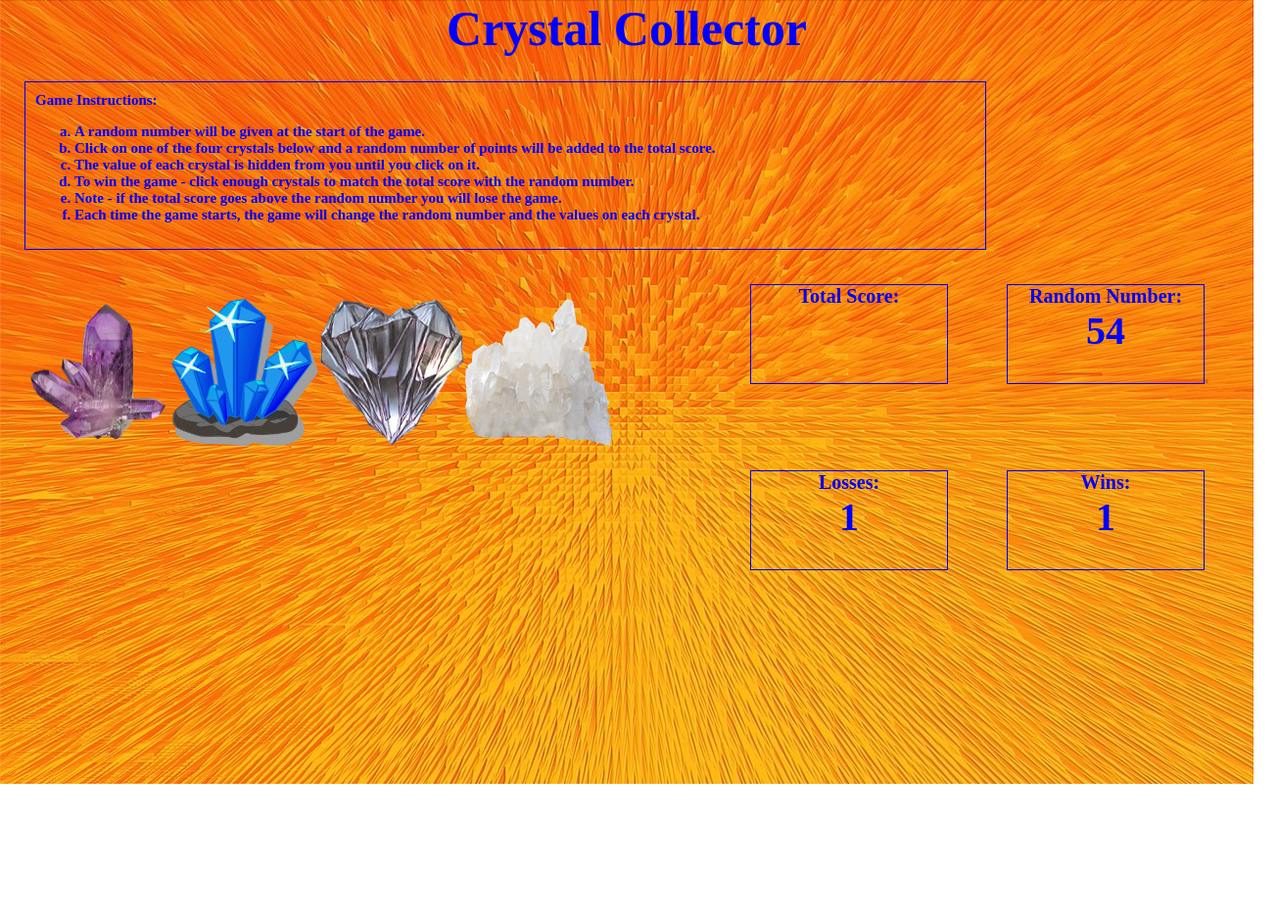
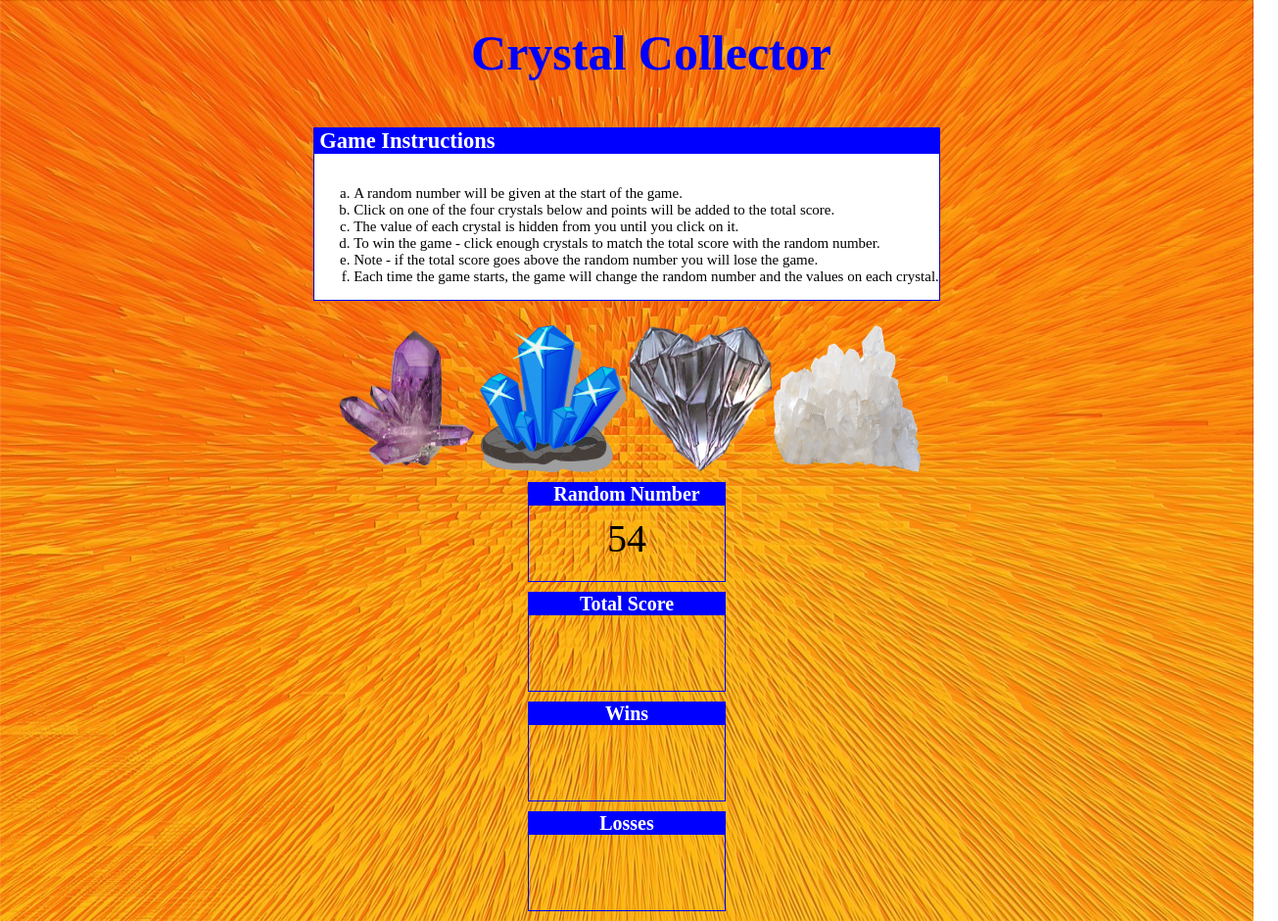
Before and after one commit to regina7361/unit-4-game, a plain HTML site: page index.html in a window 1280 px wide. Shown: the whole page at 98% size, 1305 px wide, since content can reach past the window. Before the commit the page ends 800 px from the top, so only its background shows below. Drawn offline with nearby package versions, Linux system fonts and the light colour scheme.

Commit message:
update css and wins losses counters

```diff
--- a/assets/css/style.css
+++ b/assets/css/style.css
@@ -4,6 +4,8 @@ body {
     margin-bottom: 0px;
     margin-right: 0px;
     margin-left: 0px;
+    background-repeat: no-repeat;
+    background-size: 100% 100%;
 }
 
 #title {
@@ -12,7 +14,7 @@ body {
     font-weight: bolder;
     width: 100%;
     height: 10%;
-    position: fixed;
+    margin: 25px;
     text-align: center;
     color: blue;
 }
@@ -24,10 +26,11 @@ body {
     height: 100px;
     text-align: center;
     margin: 10px;
-    margin-bottom: 0px;
-    margin-right: 50px;
+    margin-bottom: 10px;
+    margin-right: auto;
+    margin-left: auto;
+    display: table;
     border: 1px solid blue;
-    float: right;
 }
 
 .randomHead2 {
@@ -38,31 +41,44 @@ body {
     height: 100px;
     text-align: center;
     margin: 10px;
-    margin-top: 0;
-    margin-right: 50px;
+    margin-top: 10px;
+    margin-right: auto;
+    margin-left: auto;
+    display: table;
     border: 1px solid blue;
-    float: right;
 }
 
 #instructions {
-    margin: 25px;
-    height: 150px;
+    background: white;
+    margin-top: 25px;
+    margin-bottom: 25px;
+    height: 135px;
     max-width: 960px;
-    padding: 10px;
     font-size: 15px;
     font-family: "Times New Roman", Times, serif;
     text-align: left;
     border: 1px solid blue;
+    margin-right: auto;
+    margin-left: auto;
+    display: table;
+    vertical-align: text-top;
 }
 
+h2 {
+    background: blue;
+    color: white;
+    margin: 0;
+    padding-left: 5px;
+}
 .parent {
+    margin: auto;
     display: table;
-    clear:both;
 }
 
 .crystals {
-    float: left;
-    display: table;
+    margin-right: auto;
+    margin-left: auto;
+    display: inline-block;
 }
 
 #totalScore,
@@ -70,10 +86,13 @@ body {
 #wins,
 #loss {
     font-size: 40px;
+    padding: 10px;
 }
 
 h4 {
     vertical-align: text-top;
     margin-top: 0;
     margin-bottom: 0;
+    background: blue;
+    color: white;
 }
--- a/assets/javascript/game.js
+++ b/assets/javascript/game.js
@@ -1,6 +1,6 @@
 var totalScore = 0;
-var wins = 0;
-var losses = 0;
+var winCount = 0;
+var lossCount = 0;
 
 //select a random number
 var randomNumber = Math.floor(Math.random() * 100) + 1;
@@ -21,7 +21,7 @@ function setup() {
 $(".crystals").click(handleClick);
 }
 
-//make crystals clickable
+//make crystals clickable and add teh crystal numbers together
 function handleClick(e) {
     var x = e.currentTarget.innerText;
     let clickedNum = parseInt($(this).attr('value'));
@@ -33,14 +33,20 @@ function handleClick(e) {
     console.log(x);
 }
 
-//crystal keeps the random number that was first selected
+//if total score matches random number increment wins
+if(totalScore == randomNumber){
+    winCount++;
+    document.getElementById('wins').innerHTML = winCount;
+    alert('You Win!');
+}
 
-//add the crystal numbers together
+//if total score exceeds random number
+else if(totalScore > randomNumber){
+    lossCount++;
+    document.getElementById('loss').innerHTML = lossCount;
+    alert('You Lose!');
+}
 
-//if user matches random number user wins
-//if user exceeds random number user loses
-//increment wins
-//increment losses
 //clear random number
 //clear crystal numbers
 //start a new game
--- a/index.html
+++ b/index.html
@@ -5,14 +5,14 @@
         <script src="assets/javascript/game.js"></script>
     </head>
     <body onLoad="setup();">
-        <header id="title">Crystal Collector<header>
+        <header id="title">Crystal Collector</header>
 
         <div id="instructions">
-            Game Instructions:
+            <h2>Game Instructions</h2>
+            <br>
             <ol type="a">
             <li>A random number will be given at the start of the game.</li>
-            <li>Click on one of the four crystals below and a random number
-                of points will be added to the total score. </li>
+            <li>Click on one of the four crystals below and points will be added to the total score. </li>
             <li>The value of each crystal is hidden from you until
                 you click on it.</li>
             <li>To win the game - click enough crystals to match
@@ -24,7 +24,7 @@
         </div>
 
 
-        <div class="parent" style="float:left;margin:25px;width:50%;">
+        <div class="parent">
         <div class="crystals" data-id="cry0"><img src="assets/images/amethyst.png" alt="amethyst"
             style="width:150px;height:150px;"></div>
         <div class="crystals" data-id="cry1"><img src="assets/images/bluecrystals.png" alt="bluecrystal"
@@ -36,23 +36,23 @@
         </div>
 
         <div class="randomHead">
-            <h4>Random Number: </h4>
+            <h4>Random Number</h4>
             <div id="randomNum"></div>
         </div>
 
         <div class="randomHead">
-            <h4>Total Score: </h4>
+            <h4>Total Score</h4>
             <div id="totalScore"></div>
         </div>
 
         <div class="randomHead2">
-            <h4>Wins: </h4>
-            <div id="wins">1</div>
+            <h4>Wins</h4>
+            <div id="wins"></div>
         </div>
 
         <div class="randomHead2">
-            <h4>Losses: </h4>
-            <div id="loss">1</div>
+            <h4>Losses</h4>
+            <div id="loss"></div>
         </div>
     </body>
 </html>
```
Also changed, not shown: assets/javascript/shuffle.js (added, +18 -0 lines).
